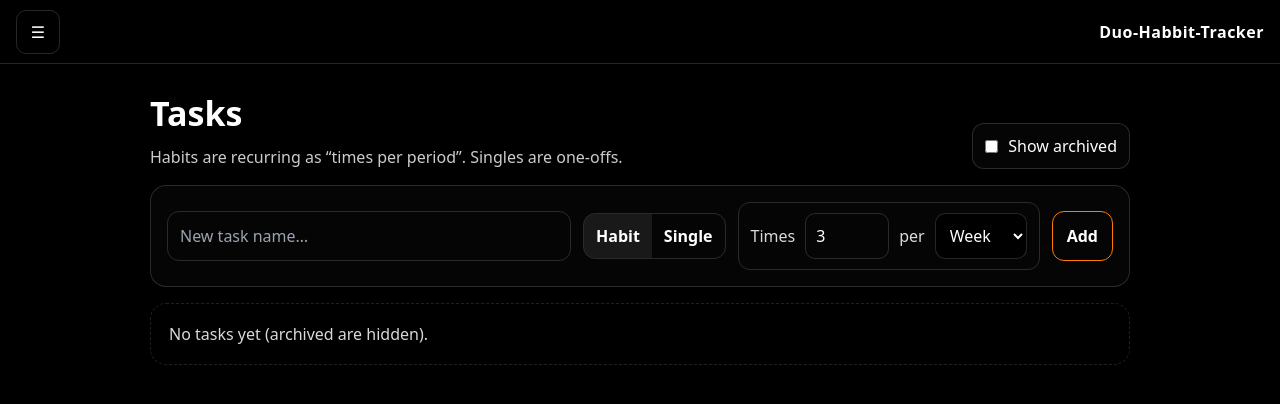
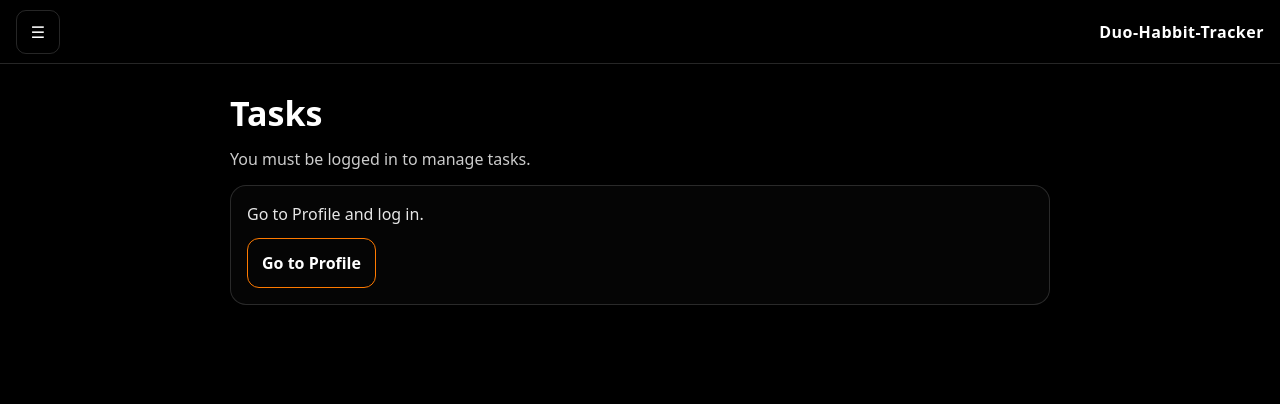
Before and after one commit to millnate05/Duo-habbit-tracker, a Next.js app: page /tasks in a window 1280 px wide. Shown: the top 404 px of the page. Built offline with nearby package versions, Linux system fonts and the light colour scheme.

Commit message:
Update page.tsx

```diff
--- a/src/app/tasks/page.tsx
+++ b/src/app/tasks/page.tsx
@@ -1,160 +1,240 @@
+// FORCE NEW COMMIT: 2026-01-06-1505
 // src/app/tasks/page.tsx
 "use client";
 
 import React, { useEffect, useMemo, useState } from "react";
+import Link from "next/link";
 import { theme } from "@/UI/theme";
+import { supabase } from "@/lib/supabaseClient";
 
 type TaskType = "habit" | "single";
 type FrequencyUnit = "day" | "week" | "month" | "year";
 
-type HabitFrequency = {
-  times: number; // ✅ how many times
-  per: FrequencyUnit; // ✅ per day/week/month/year
+type TaskRow = {
+  id: string;
+  user_id: string;
+  title: string;
+  type: TaskType;
+  freq_times: number | null;
+  freq_per: FrequencyUnit | null;
+  archived: boolean;
+  created_at: string;
 };
 
-type Proof = {
-  kind: "photo" | "override";
-  note?: string; // required for override
-  photoName?: string; // basic metadata (we are not storing image data in localStorage)
-  completedAt: number;
-};
-
-type Task = {
-  id: string;
-  title: string;
-  type: TaskType;
-  frequency?: HabitFrequency; // only for habit
-  createdAt: number;
-  archived: boolean;
-
-  // completion snapshot (latest)
-  lastCompletedAt?: number;
-  lastProof?: Proof;
-};
-
-const STORAGE_KEY = "duo_tasks_v2"; // ✅ bump version since frequency model changed
-
-function uid() {
-  return `${Date.now()}_${Math.random().toString(16).slice(2)}`;
+function formatFrequency(t: TaskRow) {
+  if (t.type !== "habit") return "";
+  const times = Math.max(1, Number(t.freq_times ?? 1));
+  const per = (t.freq_per ?? "week") as FrequencyUnit;
+  return `${times}x per ${per}`;
 }
 
-function formatFrequency(freq?: HabitFrequency) {
-  if (!freq) return "";
-  const t = Math.max(1, freq.times);
-  const per = freq.per;
-  return `${t}x per ${per}`;
-}
+export default function Page() {
+  const [userId, setUserId] = useState<string | null>(null);
+  const [sessionEmail, setSessionEmail] = useState<string | null>(null);
 
-const selectStyle: React.CSSProperties = {
-  padding: "10px 10px",
-  borderRadius: 10,
-  border: "1px solid var(--border)",
-  background: "#000",
-  color: "#fff",
-  outline: "none",
-  cursor: "pointer",
-};
+  const [tasks, setTasks] = useState<TaskRow[]>([]);
+  const [loading, setLoading] = useState(true);
+  const [busy, setBusy] = useState(false);
+  const [status, setStatus] = useState<string | null>(null);
 
-const optionStyle: React.CSSProperties = {
-  background: "#000",
-  color: "#fff",
-};
-
-export default function Page() {
-  const [tasks, setTasks] = useState<Task[]>([]);
+  // create task
   const [title, setTitle] = useState("");
   const [type, setType] = useState<TaskType>("habit");
-
-  // ✅ habit frequency inputs (times per period)
   const [times, setTimes] = useState<number>(3);
   const [per, setPer] = useState<FrequencyUnit>("week");
 
   const [showArchived, setShowArchived] = useState(false);
 
-  // Load from localStorage
+  // session + auth listener
   useEffect(() => {
-    try {
-      const raw = localStorage.getItem(STORAGE_KEY);
-      if (!raw) return;
-      const parsed = JSON.parse(raw) as Task[];
-      if (Array.isArray(parsed)) setTasks(parsed);
-    } catch {
-      // ignore
-    }
+    let alive = true;
+
+    (async () => {
+      const { data, error } = await supabase.auth.getSession();
+      if (!alive) return;
+
+      if (error) setStatus(error.message);
+
+      const u = data.session?.user ?? null;
+      setUserId(u?.id ?? null);
+      setSessionEmail(u?.email ?? null);
+    })();
+
+    const { data: sub } = supabase.auth.onAuthStateChange((_evt, session) => {
+      const u = session?.user ?? null;
+      setUserId(u?.id ?? null);
+      setSessionEmail(u?.email ?? null);
+    });
+
+    return () => {
+      alive = false;
+      sub.subscription.unsubscribe();
+    };
   }, []);
 
-  // Save to localStorage
+  async function loadTasks(uid: string) {
+    setLoading(true);
+    setStatus(null);
+
+    const { data, error } = await supabase
+      .from("tasks")
+      .select("*")
+      .eq("user_id", uid)
+      .order("created_at", { ascending: false });
+
+    if (error) {
+      console.error(error);
+      setStatus(error.message);
+      setTasks([]);
+      setLoading(false);
+      return;
+    }
+
+    setTasks((data ?? []) as TaskRow[]);
+    setLoading(false);
+  }
+
+  // load tasks whenever userId becomes available
   useEffect(() => {
-    try {
-      localStorage.setItem(STORAGE_KEY, JSON.stringify(tasks));
-    } catch {
-      // ignore
+    if (!userId) {
+      setTasks([]);
+      setLoading(false);
+      return;
     }
-  }, [tasks]);
+    loadTasks(userId);
+    // eslint-disable-next-line react-hooks/exhaustive-deps
+  }, [userId]);
 
   const visibleTasks = useMemo(() => {
     return tasks.filter((t) => (showArchived ? true : !t.archived));
   }, [tasks, showArchived]);
 
-  function addTask() {
+  async function addTask() {
+    if (!userId) return;
     const clean = title.trim();
     if (!clean) return;
 
-    const next: Task = {
-      id: uid(),
+    setBusy(true);
+    setStatus(null);
+
+    const payload = {
+      user_id: userId,
       title: clean,
       type,
-      frequency:
-        type === "habit"
-          ? { times: Math.max(1, Number(times) || 1), per }
-          : undefined,
-      createdAt: Date.now(),
+      freq_times: type === "habit" ? Math.max(1, Number(times) || 1) : null,
+      freq_per: type === "habit" ? per : null,
       archived: false,
     };
 
-    setTasks((prev) => [next, ...prev]);
+    const { data, error } = await supabase
+      .from("tasks")
+      .insert(payload)
+      .select("*")
+      .single();
+
+    if (error) {
+      console.error(error);
+      setStatus(error.message);
+      setBusy(false);
+      return;
+    }
+
+    setTasks((prev) => [data as TaskRow, ...prev]);
     setTitle("");
+    setBusy(false);
   }
 
-  function updateTask(id: string, patch: Partial<Task>) {
-    setTasks((prev) =>
-      prev.map((t) => (t.id === id ? { ...t, ...patch } : t))
-    );
+  async function updateTask(id: string, patch: Partial<TaskRow>) {
+    if (!userId) return;
+
+    // optimistic UI
+    setTasks((prev) => prev.map((t) => (t.id === id ? { ...t, ...patch } : t)));
+
+    const { error } = await supabase.from("tasks").update(patch).eq("id", id);
+
+    if (error) {
+      console.error(error);
+      setStatus(error.message);
+      // reload to recover consistency
+      await loadTasks(userId);
+    }
   }
 
-  function updateHabitFrequency(id: string, freq: HabitFrequency) {
-    setTasks((prev) =>
-      prev.map((t) =>
-        t.id === id
-          ? {
-              ...t,
-              type: "habit",
-              frequency: {
-                times: Math.max(1, Number(freq.times) || 1),
-                per: freq.per,
-              },
-            }
-          : t
-      )
-    );
+  async function deleteTask(id: string) {
+    if (!userId) return;
+    const ok = window.confirm("Delete this task? This cannot be undone.");
+    if (!ok) return;
+
+    // optimistic UI
+    const snapshot = tasks;
+    setTasks((prev) => prev.filter((t) => t.id !== id));
+
+    const { error } = await supabase.from("tasks").delete().eq("id", id);
+
+    if (error) {
+      console.error(error);
+      setStatus(error.message);
+      setTasks(snapshot);
+    }
   }
 
-  function archiveTask(id: string) {
-    setTasks((prev) =>
-      prev.map((t) => (t.id === id ? { ...t, archived: true } : t))
+  // ---------- UI ----------
+
+  if (!userId) {
+    return (
+      <main
+        style={{
+          minHeight: theme.layout.fullHeight,
+          background: theme.page.background,
+          color: theme.page.text,
+          padding: 24,
+        }}
+      >
+        <div style={{ maxWidth: 820, margin: "0 auto" }}>
+          <h1 style={{ margin: 0, fontSize: 34, fontWeight: 900 }}>Tasks</h1>
+          <p style={{ margin: "8px 0 0 0", opacity: 0.8 }}>
+            You must be logged in to manage tasks.
+          </p>
+
+          <div style={{ height: 14 }} />
+
+          <section
+            style={{
+              border: "1px solid var(--border)",
+              borderRadius: 16,
+              padding: 16,
+              background: "rgba(255,255,255,0.02)",
+              boxShadow: "0 10px 24px rgba(0,0,0,0.20)",
+            }}
+          >
+            <div style={{ opacity: 0.9 }}>
+              {sessionEmail ? (
+                <>Session detected, but no user loaded — try refreshing.</>
+              ) : (
+                <>Go to Profile and log in.</>
+              )}
+            </div>
+
+            <div style={{ height: 12 }} />
+
+            <Link
+              href="/profile"
+              style={{
+                display: "inline-block",
+                padding: "12px 14px",
+                borderRadius: 12,
+                border: `1px solid ${theme.accent.primary}`,
+                color: "var(--text)",
+                textDecoration: "none",
+                fontWeight: 900,
+              }}
+            >
+              Go to Profile
+            </Link>
+          </section>
+        </div>
+      </main>
     );
-  }
-
-  function unarchiveTask(id: string) {
-    setTasks((prev) =>
-      prev.map((t) => (t.id === id ? { ...t, archived: false } : t))
-    );
-  }
-
-  function deleteTask(id: string) {
-    const ok = window.confirm("Delete this task? This cannot be undone.");
-    if (!ok) return;
-    setTasks((prev) => prev.filter((t) => t.id !== id));
   }
 
   return (
@@ -166,6 +246,14 @@ export default function Page() {
         padding: 24,
       }}
     >
+      {/* Dropdown styling fix (white on dark) */}
+      <style>{`
+        select.duoSelect, select.duoSelect option {
+          color: #fff !important;
+          background: #111 !important;
+        }
+      `}</style>
+
       <div
         style={{
           maxWidth: 980,
@@ -175,7 +263,7 @@ export default function Page() {
           gap: 16,
         }}
       >
-        {/* Page Header */}
+        {/* Header */}
         <div
           style={{
             display: "flex",
@@ -188,7 +276,7 @@ export default function Page() {
           <div>
             <h1 style={{ margin: 0, fontSize: 34, fontWeight: 900 }}>Tasks</h1>
             <p style={{ margin: "6px 0 0 0", opacity: 0.8 }}>
-              Habits are recurring as “times per period”. Singles are one-offs.
+              Logged in as <b>{sessionEmail}</b>
             </p>
           </div>
 
@@ -213,7 +301,7 @@ export default function Page() {
           </label>
         </div>
 
-        {/* Create Task Card */}
+        {/* Create Task */}
         <section
           style={{
             border: "1px solid var(--border)",
@@ -235,9 +323,7 @@ export default function Page() {
               value={title}
               onChange={(e) => setTitle(e.target.value)}
               placeholder="New task name…"
-              onKeyDown={(e) => {
-                if (e.key === "Enter") addTask();
-              }}
+              onKeyDown={(e) => e.key === "Enter" && addTask()}
               style={{
                 flex: "1 1 260px",
                 padding: "12px 12px",
@@ -249,7 +335,7 @@ export default function Page() {
               }}
             />
 
-            {/* Toggle: Habit vs Single */}
+            {/* Type toggle */}
             <div
               style={{
                 display: "flex",
@@ -270,7 +356,7 @@ export default function Page() {
               />
             </div>
 
-            {/* Frequency (only for habit) */}
+            {/* Frequency (habit only) */}
             {type === "habit" && (
               <div
                 style={{
@@ -300,28 +386,30 @@ export default function Page() {
                 />
                 <span style={{ opacity: 0.85 }}>per</span>
                 <select
+                  className="duoSelect"
                   value={per}
                   onChange={(e) => setPer(e.target.value as FrequencyUnit)}
-                  style={selectStyle}
+                  style={{
+                    padding: "10px 10px",
+                    borderRadius: 10,
+                    border: "1px solid var(--border)",
+                    background: "#111",
+                    color: "#fff",
+                    outline: "none",
+                    cursor: "pointer",
+                  }}
                 >
-                  <option value="day" style={optionStyle}>
-                    Day
-                  </option>
-                  <option value="week" style={optionStyle}>
-                    Week
-                  </option>
-                  <option value="month" style={optionStyle}>
-                    Month
-                  </option>
-                  <option value="year" style={optionStyle}>
-                    Year
-                  </option>
+                  <option value="day">Day</option>
+                  <option value="week">Week</option>
+                  <option value="month">Month</option>
+                  <option value="year">Year</option>
                 </select>
               </div>
             )}
 
             <button
               onClick={addTask}
+              disabled={busy}
               style={{
                 padding: "12px 14px",
                 borderRadius: 12,
@@ -329,17 +417,44 @@ export default function Page() {
                 background: "transparent",
                 color: "var(--text)",
                 fontWeight: 800,
-                cursor: "pointer",
+                cursor: busy ? "not-allowed" : "pointer",
+                opacity: busy ? 0.6 : 1,
               }}
+              type="button"
             >
               Add
             </button>
           </div>
         </section>
 
-        {/* Task List */}
+        {/* Status */}
+        {status ? (
+          <div
+            style={{
+              border: "1px solid var(--border)",
+              borderRadius: 14,
+              padding: 12,
+              background: "rgba(255,255,255,0.02)",
+            }}
+          >
+            {status}
+          </div>
+        ) : null}
+
+        {/* List */}
         <section style={{ display: "flex", flexDirection: "column", gap: 12 }}>
-          {visibleTasks.length === 0 ? (
+          {loading ? (
+            <div
+              style={{
+                border: "1px dashed var(--border)",
+                borderRadius: 16,
+                padding: 18,
+                opacity: 0.85,
+              }}
+            >
+              Loading tasks…
+            </div>
+          ) : visibleTasks.length === 0 ? (
             <div
               style={{
                 border: "1px dashed var(--border)",
@@ -352,23 +467,33 @@ export default function Page() {
             </div>
           ) : (
             visibleTasks.map((t) => (
-              <TaskRow
+              <TaskRowView
                 key={t.id}
                 task={t}
-                onArchive={() => archiveTask(t.id)}
-                onUnarchive={() => unarchiveTask(t.id)}
-                onDelete={() => deleteTask(t.id)}
                 onSetType={(nextType) => {
                   if (nextType === "single") {
-                    updateTask(t.id, { type: "single", frequency: undefined });
+                    updateTask(t.id, {
+                      type: "single",
+                      freq_times: null,
+                      freq_per: null,
+                    });
                   } else {
                     updateTask(t.id, {
                       type: "habit",
-                      frequency: t.frequency ?? { times: 3, per: "week" },
+                      freq_times: t.freq_times ?? 3,
+                      freq_per: t.freq_per ?? "week",
                     });
                   }
                 }}
-                onUpdateFrequency={(freq) => updateHabitFrequency(t.id, freq)}
+                onUpdateFrequency={(nextTimes, nextPer) =>
+                  updateTask(t.id, {
+                    freq_times: Math.max(1, Number(nextTimes) || 1),
+                    freq_per: nextPer,
+                  })
+                }
+                onArchive={() => updateTask(t.id, { archived: true })}
+                onUnarchive={() => updateTask(t.id, { archived: false })}
+                onDelete={() => deleteTask(t.id)}
               />
             ))
           )}
@@ -405,7 +530,7 @@ function ToggleButton({
   );
 }
 
-function TaskRow({
+function TaskRowView({
   task,
   onArchive,
   onUnarchive,
@@ -413,12 +538,12 @@ function TaskRow({
   onSetType,
   onUpdateFrequency,
 }: {
-  task: Task;
+  task: TaskRow;
   onArchive: () => void;
   onUnarchive: () => void;
   onDelete: () => void;
   onSetType: (t: TaskType) => void;
-  onUpdateFrequency: (freq: HabitFrequency) => void;
+  onUpdateFrequency: (times: number, per: FrequencyUnit) => void;
 }) {
   return (
     <div
@@ -437,16 +562,13 @@ function TaskRow({
       <div style={{ minWidth: 220, flex: "1 1 260px" }}>
         <div style={{ fontWeight: 900, fontSize: 18 }}>{task.title}</div>
         <div style={{ opacity: 0.8, marginTop: 4 }}>
-          {task.type === "habit" ? (
-            <>Habit • {formatFrequency(task.frequency)}</>
-          ) : (
-            <>Single</>
-          )}
+          {task.type === "habit" ? <>Habit • {formatFrequency(task)}</> : <>Single</>}
           {task.archived ? <span> • Archived</span> : null}
         </div>
       </div>
 
       <div style={{ display: "flex", gap: 10, alignItems: "center", flexWrap: "wrap" }}>
+        {/* Type toggle */}
         <div
           style={{
             display: "flex",
@@ -467,6 +589,7 @@ function TaskRow({
           />
         </div>
 
+        {/* Frequency editor */}
         {task.type === "habit" && (
           <div
             style={{
@@ -482,15 +605,10 @@ function TaskRow({
             <input
               type="number"
               min={1}
-              value={task.frequency?.times ?? 1}
-              onChange={(e) =>
-                onUpdateFrequency({
-                  times: Number(e.target.value),
-                  per: task.frequency?.per ?? "week",
-                })
-              }
+              value={task.freq_times ?? 3}
+              onChange={(e) => onUpdateFrequency(Number(e.target.value), task.freq_per ?? "week")}
               style={{
-                width: 80,
+                width: 84,
                 padding: "10px 10px",
                 borderRadius: 10,
                 border: "1px solid var(--border)",
@@ -501,31 +619,28 @@ function TaskRow({
             />
             <span style={{ opacity: 0.85 }}>per</span>
             <select
-              value={task.frequency?.per ?? "week"}
-              onChange={(e) =>
-                onUpdateFrequency({
-                  times: task.frequency?.times ?? 1,
-                  per: e.target.value as FrequencyUnit,
-                })
-              }
-              style={selectStyle}
+              className="duoSelect"
+              value={task.freq_per ?? "week"}
+              onChange={(e) => onUpdateFrequency(task.freq_times ?? 3, e.target.value as FrequencyUnit)}
+              style={{
+                padding: "10px 10px",
+                borderRadius: 10,
+                border: "1px solid var(--border)",
+                background: "#111",
+                color: "#fff",
+                outline: "none",
+                cursor: "pointer",
+              }}
             >
-              <option value="day" style={optionStyle}>
-                Day
-              </option>
-              <option value="week" style={optionStyle}>
-                Week
-              </option>
-              <option value="month" style={optionStyle}>
-                Month
-              </option>
-              <option value="year" style={optionStyle}>
-                Year
-              </option>
+              <option value="day">Day</option>
+              <option value="week">Week</option>
+              <option value="month">Month</option>
+              <option value="year">Year</option>
             </select>
           </div>
         )}
 
+        {/* Archive */}
         {task.archived ? (
           <button onClick={onUnarchive} style={actionBtnStyle()} type="button">
             Unarchive
@@ -536,12 +651,10 @@ function TaskRow({
           </button>
         )}
 
+        {/* Delete */}
         <button
           onClick={onDelete}
-          style={{
-            ...actionBtnStyle(),
-            borderColor: "rgba(255, 80, 80, 0.55)",
-          }}
+          style={{ ...actionBtnStyle(), borderColor: "rgba(255, 80, 80, 0.55)" }}
           type="button"
         >
           Delete
```
